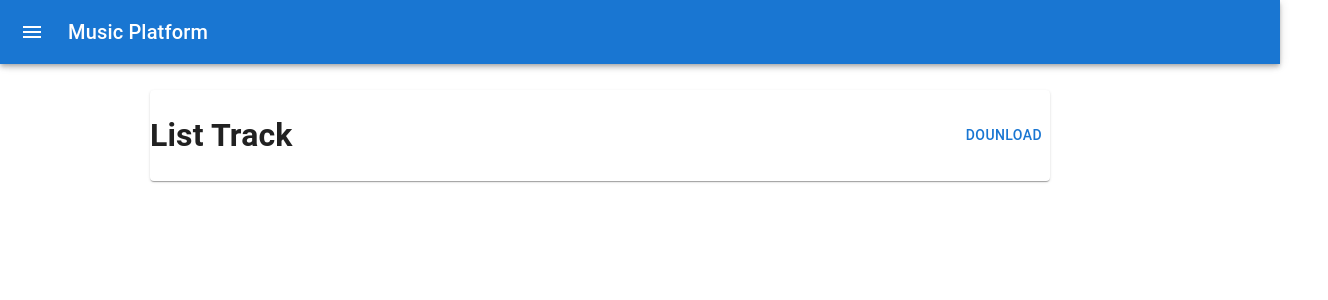
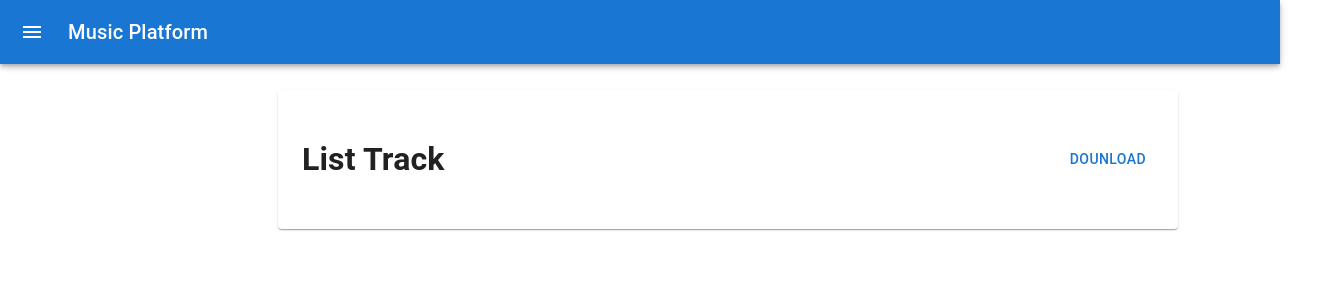
Before and after one commit to TheForgem4ster/Music-Platforms, a Next.js app in the folder client/: page /tracks in a window 1280 px wide. Shown: the top 300 px of the page, 1328 px wide, since content can reach past the window. Built offline with nearby package versions, Linux system fonts and the light colour scheme.

Commit message:
PageSide correct

```diff
--- a/client/layouts/MainLayouts.tsx
+++ b/client/layouts/MainLayouts.tsx
@@ -9,7 +9,7 @@ type Props = {
 const MainLayouts : React.FC<Props> = ({children}) => (
     <div>
         <Havbar />
-        <Container style={{margin: '90px 0 '}}>
+        <Container style={{margin: '90px 10%', }}>
             {children}
         </Container>
 
--- a/client/src/pages/tracks/index.tsx
+++ b/client/src/pages/tracks/index.tsx
@@ -1,3 +1,4 @@
+import { Box } from "@mui/material";
 import Button from "@mui/material/Button/Button";
 import Card from "@mui/material/Card/Card";
 import Grid from "@mui/material/Grid/Grid";
@@ -7,12 +8,15 @@ import React from "react";
 const Track = () => {
     return (
         <MainLayouts>
-            <Grid container justifyContent="center">
+            <Grid justifyContent='center' container >
                 <Card style={{width: 900}}>
-                    <Grid container justifyContent="space-between">
-                        <h1>List Track</h1>
-                        <Button>Dounload</Button>
-                    </Grid>
+                    <Box p={3}>
+                        <Grid container justifyContent='space-between'>
+                            <h1>List Track</h1>
+                            <Button>Dounload</Button>
+                        </Grid>
+                    </Box>
+
                 </Card>
             </Grid>
         </MainLayouts>
```
